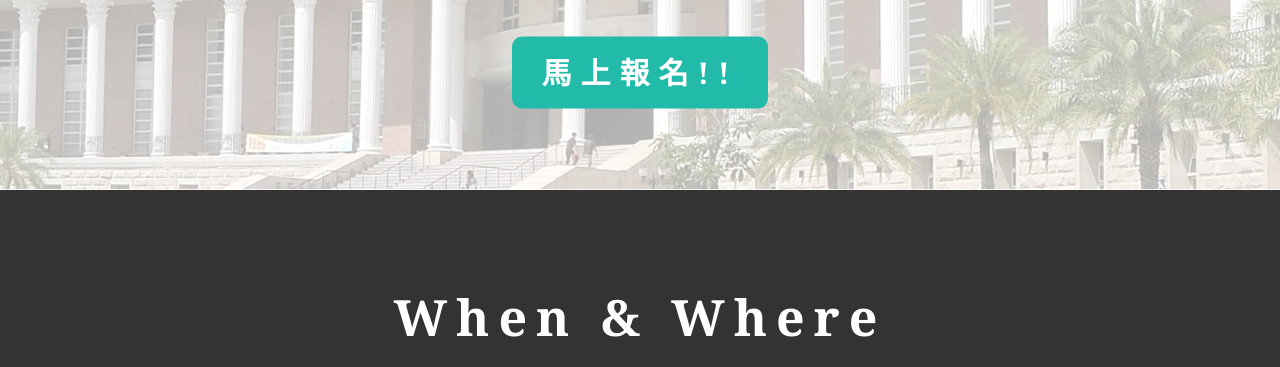
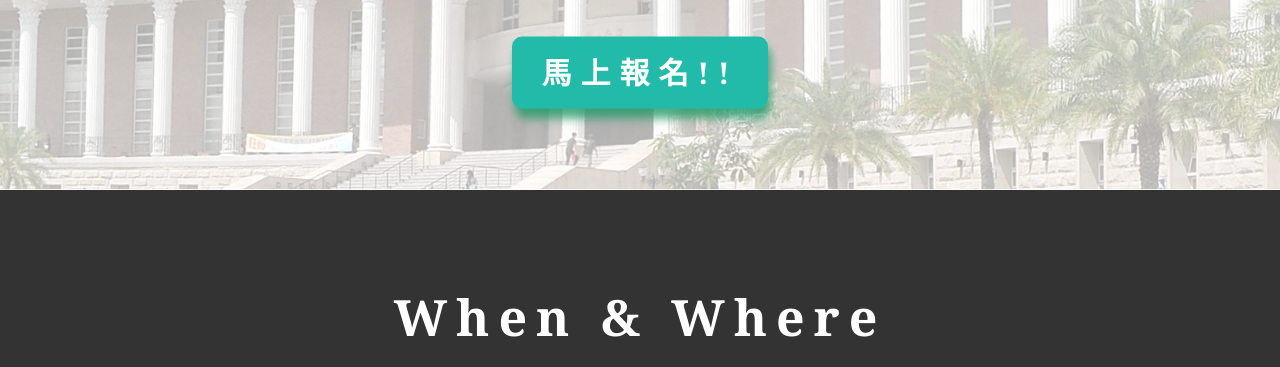
Before and after one commit to laidasan/active-page, a website: page index.html in a window 1280 px wide. Shown: the part 730-1097 px from the top of the page. Drawn offline with Linux system fonts and the light colour scheme.

Commit message:
btn style( <600px),add box-shadow

```diff
--- a/sass/components/_btn.scss
+++ b/sass/components/_btn.scss
@@ -55,7 +55,7 @@
         &:link,
         &:visited {
             color: $color-white;
-            box-shadow: none;
+            box-shadow: 3px 10px 10px 0px rgba($color-primary-dark,.8);
             background-color: $color-primary;
         }
     }
--- a/sass/layouts/_header.scss
+++ b/sass/layouts/_header.scss
@@ -29,7 +29,6 @@
     }
 
 
-
     &__title {
         width: 100%;
         text-align: center;
```
Also changed, not shown: css/style.css.
